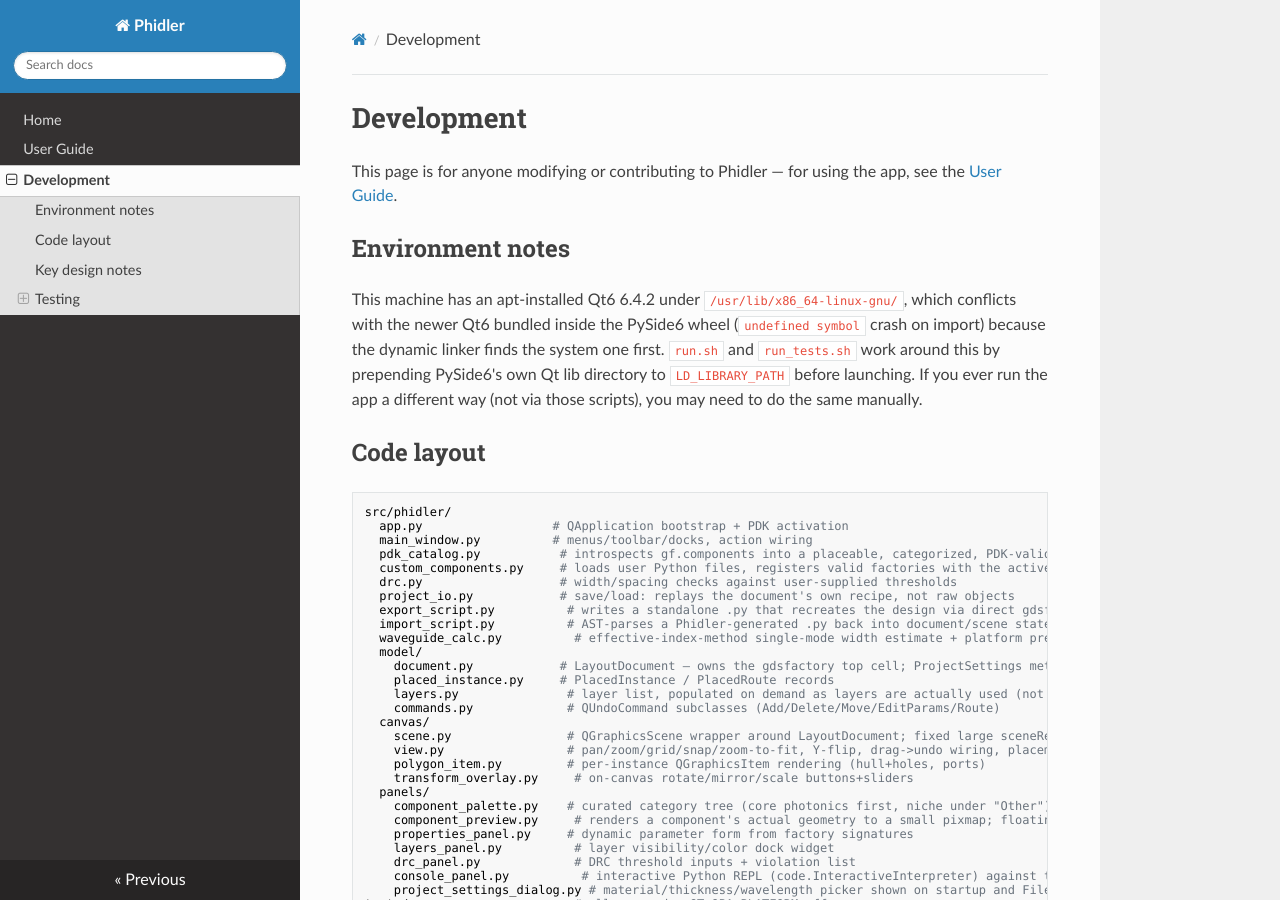
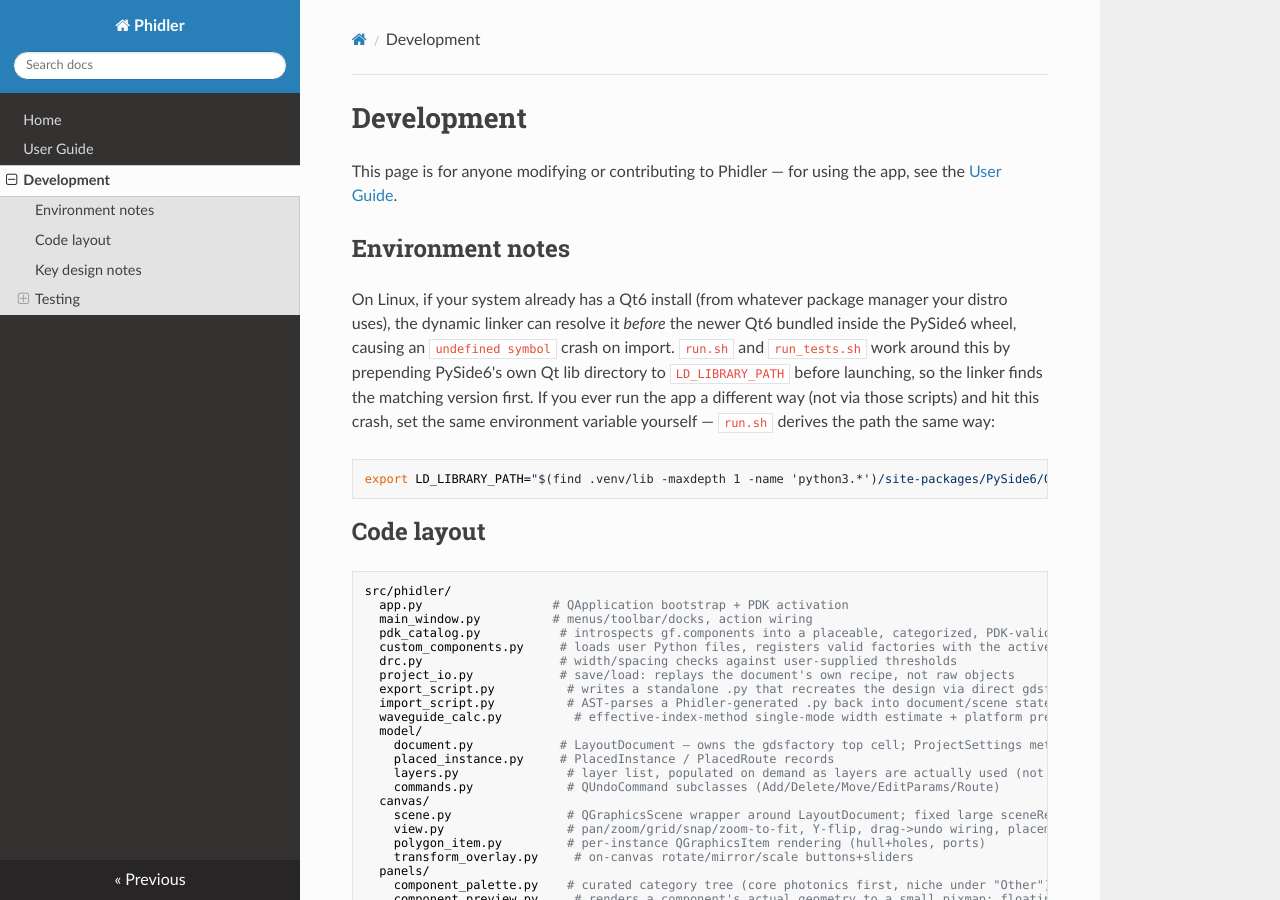
Before and after one commit to ngpaladi/phidler, an MkDocs documentation site: the page built from docs/development.md, in a window 1280 px wide and 900 px high. Built offline with MkDocs 1.6.1, drawn with Linux system fonts in a browser that asks for light colours; nearby versions of some CDN libraries.

Commit message:
Docs Update

````diff
--- a/docs/development.md
+++ b/docs/development.md
@@ -5,13 +5,19 @@
 
 ## Environment notes
 
-This machine has an apt-installed Qt6 6.4.2 under
-`/usr/lib/x86_64-linux-gnu/`, which conflicts with the newer Qt6 bundled
-inside the PySide6 wheel (`undefined symbol` crash on import) because the
-dynamic linker finds the system one first. `run.sh` and `run_tests.sh` work
+On Linux, if your system already has a Qt6 install (from whatever
+package manager your distro uses), the dynamic linker can resolve it
+*before* the newer Qt6 bundled inside the PySide6 wheel, causing an
+`undefined symbol` crash on import. `run.sh` and `run_tests.sh` work
 around this by prepending PySide6's own Qt lib directory to
-`LD_LIBRARY_PATH` before launching. If you ever run the app a different way
-(not via those scripts), you may need to do the same manually.
+`LD_LIBRARY_PATH` before launching, so the linker finds the matching
+version first. If you ever run the app a different way (not via those
+scripts) and hit this crash, set the same environment variable yourself —
+`run.sh` derives the path the same way:
+
+```
+export LD_LIBRARY_PATH="$(find .venv/lib -maxdepth 1 -name 'python3.*')/site-packages/PySide6/Qt/lib:$LD_LIBRARY_PATH"
+```
 
 ## Code layout
 
````
Also changed, not shown: README.md (+33 -16 lines), docs/index.md (+7 -1 lines), 3 other files.
